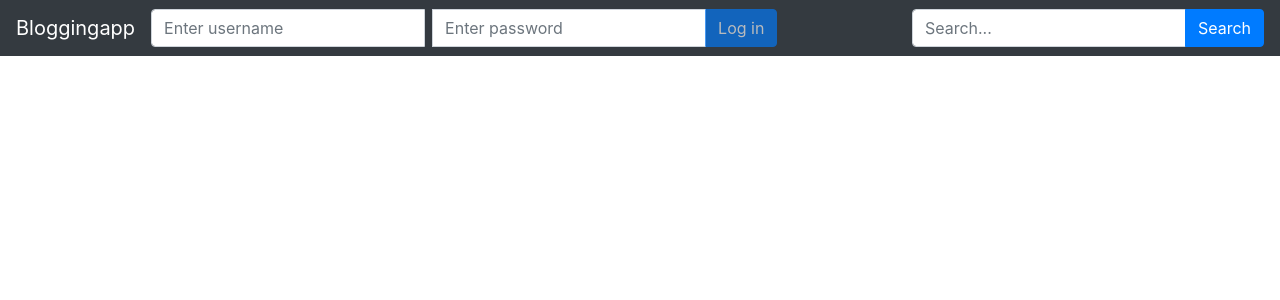
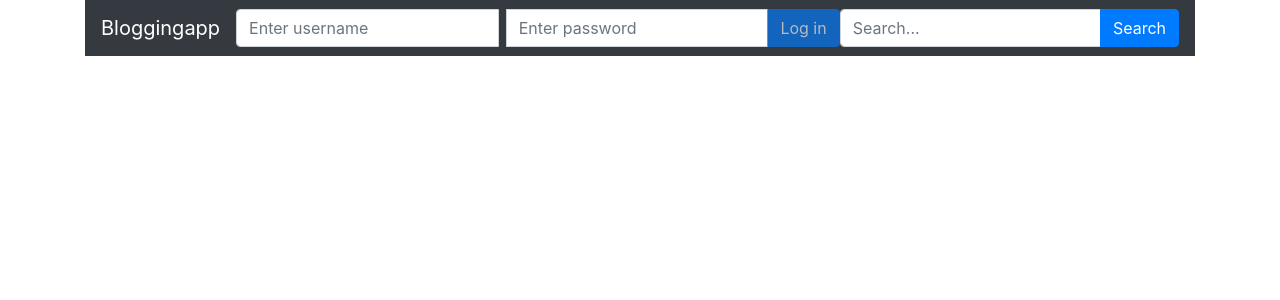
Before and after one commit to jtaaka/BloggingApp, a React (Create React App) app: page / in a window 1280 px wide. Shown: the top 300 px of the page. Built offline with nearby package versions, Linux system fonts and the light colour scheme.

Commit message:
Update App.js
Main layout modification

```diff
--- a/src/App.js
+++ b/src/App.js
@@ -1,14 +1,16 @@
 import React, { Component } from 'react';
 import Navigation from './components/navigation/navigation'
 import { Switch, Route } from 'react-router-dom'
+import Container from "react-bootstrap/Container";
 
 class App extends Component {
 
   render() {
     return (
-      <Switch>
-        <Route exact path='/' component={Navigation}/>
-      </Switch>
+        <Container>
+        {<Navigation/>}
+          <div id="content"></div>
+        </Container>
     );
   }
 }
```
